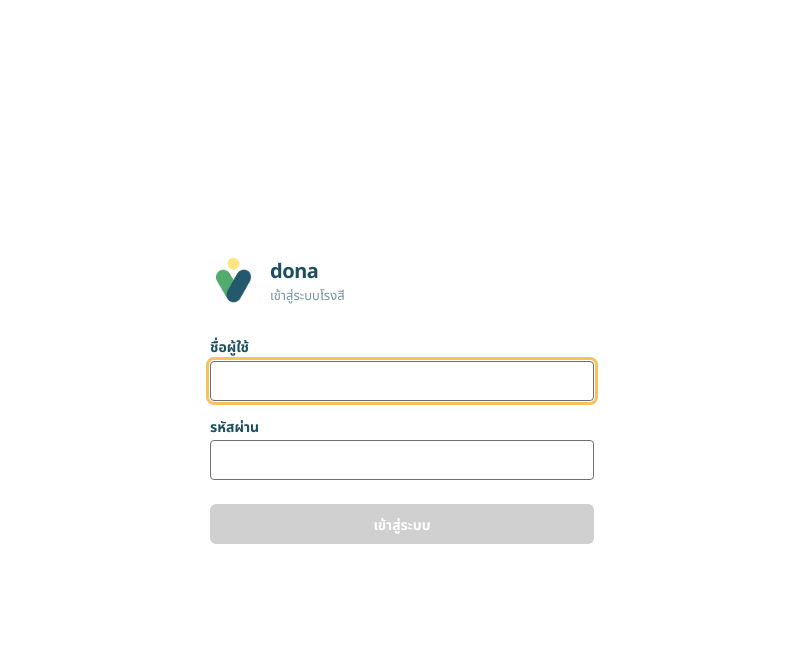
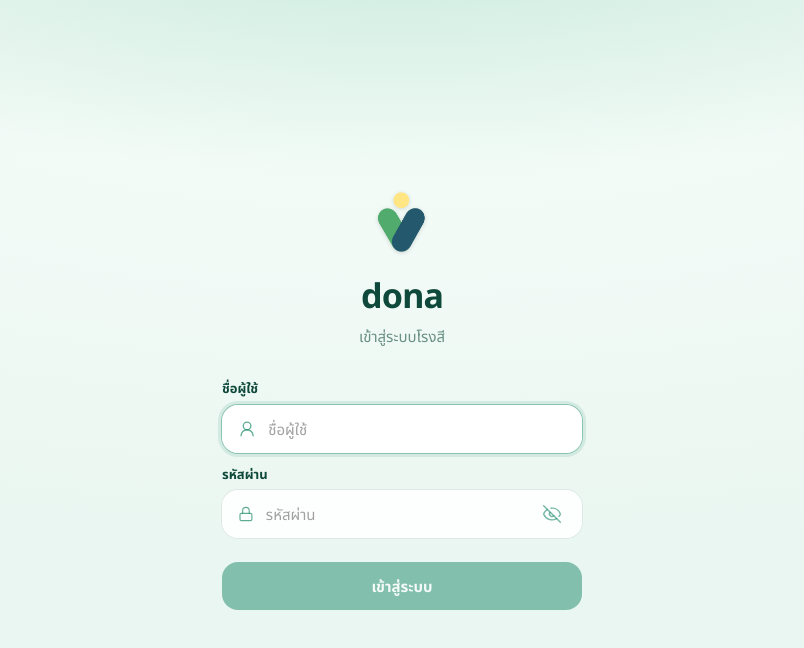
Before and after one commit to aphsx/refactor-dona, a Next.js app: page / in a window 1280 px wide. Shown: the top 648 px of the page, without its empty margins (238-1042 px from the left). Built offline with nearby package versions, Linux system fonts and the light colour scheme.

Commit message:
Enhance login screen UI and functionality. Update styles for improved visual appeal, including a new background gradient and input field designs. Implement password visibility toggle and refine error message display. Add animation for login form appearance to enhance user experience.

```diff
--- a/app/globals.css
+++ b/app/globals.css
@@ -30,18 +30,50 @@ body {
   font-family: var(--font-noto), var(--font-thai), "Noto Sans Thai", "Noto Sans", sans-serif;
 }
 
+:focus,
 :focus-visible {
-  outline: 3px solid #f4c35d;
-  outline-offset: 1px;
+  outline: none;
 }
 
 button,
 input,
-select {
+select,
+textarea {
   font-family: inherit;
+}
+
+/* Chrome/Safari autofill paints a yellow wash over inputs */
+input:-webkit-autofill,
+input:-webkit-autofill:hover,
+input:-webkit-autofill:focus,
+textarea:-webkit-autofill,
+textarea:-webkit-autofill:hover,
+textarea:-webkit-autofill:focus,
+select:-webkit-autofill,
+select:-webkit-autofill:hover,
+select:-webkit-autofill:focus {
+  -webkit-text-fill-color: #1d4f60;
+  caret-color: #1d4f60;
+  transition: background-color 99999s ease-in-out 0s;
+  box-shadow: 0 0 0 1000px #ffffff inset;
 }
 
 .maplibregl-map,
 .maplibregl-ctrl {
   font-family: inherit;
 }
+
+@keyframes login-rise {
+  from {
+    opacity: 0;
+    transform: translateY(10px);
+  }
+  to {
+    opacity: 1;
+    transform: translateY(0);
+  }
+}
+
+.login-rise {
+  animation: login-rise 420ms ease-out;
+}
--- a/components/login-screen.tsx
+++ b/components/login-screen.tsx
@@ -1,19 +1,37 @@
 "use client";
 
 import { useState } from "react";
+import { Eye, EyeOff, Lock, UserRound } from "lucide-react";
 import { apiLogin, apiMessage, clearAuthSession, type AuthSession } from "@/lib/api";
-import { inputClass } from "@/components/ui";
+
+const brandDark = "#0F493B";
+const brandPrimary = "#1D8A6A";
 
 export function LoginScreen({ onSuccess }: { onSuccess: (session: AuthSession) => void }) {
   const [username, setUsername] = useState("");
   const [password, setPassword] = useState("");
+  const [passwordHidden, setPasswordHidden] = useState(true);
   const [error, setError] = useState("");
   const [busy, setBusy] = useState(false);
 
   return (
-    <div className="flex h-full min-h-0 items-center justify-center bg-white px-6">
+    <div
+      className="relative flex h-full min-h-0 items-center justify-center overflow-y-auto px-6 py-10"
+      style={{
+        background:
+          "radial-gradient(120% 80% at 50% -10%, #d9f3e8 0%, #F3FBF7 42%, #eaf6f1 100%)",
+      }}
+    >
+      <div
+        aria-hidden
+        className="pointer-events-none absolute inset-x-0 top-0 h-40 opacity-40"
+        style={{
+          background: "linear-gradient(180deg, rgba(29,138,106,0.14), transparent)",
+        }}
+      />
+
       <form
-        className="w-full max-w-sm"
+        className="login-rise relative w-full max-w-[360px]"
         onSubmit={(event) => {
           event.preventDefault();
           void (async () => {
@@ -35,44 +53,87 @@ export function LoginScreen({ onSuccess }: { onSuccess: (session: AuthSession) =
           })();
         }}
       >
-        <div className="mb-8 flex items-center gap-3">
-          <img src="/dona-logo.png" alt="Dona" className="h-12 w-12 object-contain" />
-          <div>
-            <div className="text-[20px] font-bold tracking-tight">dona</div>
-            <div className="text-[13px] text-ink/60">เข้าสู่ระบบโรงสี</div>
+        <div className="mb-8 text-center">
+          <img
+            src="/dona-logo.png"
+            alt="dona"
+            className="mx-auto h-16 w-16 object-contain drop-shadow-sm"
+          />
+          <div
+            className="mt-4 text-[34px] font-bold tracking-tight"
+            style={{ color: brandDark }}
+          >
+            dona
           </div>
+          <p className="mt-1 text-[15px]" style={{ color: `${brandDark}99` }}>
+            เข้าสู่ระบบโรงสี
+          </p>
         </div>
 
-        <label className="block text-[14px] font-bold leading-[1.4]">
+        <div className="space-y-3">
+          <label className="block">
+            <span className="mb-1.5 block text-[13px] font-semibold" style={{ color: brandDark }}>
               ชื่อผู้ใช้
+            </span>
+            <span className="flex items-center gap-3 rounded-2xl bg-white/90 px-4 ring-1 ring-black/5 backdrop-blur-sm transition-[box-shadow,ring-color] focus-within:ring-[#1D8A6A]/40 focus-within:shadow-[0_0_0_4px_rgba(29,138,106,0.12)]">
+              <UserRound size={20} strokeWidth={1.75} style={{ color: `${brandPrimary}B3` }} />
               <input
                 autoFocus
                 autoComplete="username"
                 value={username}
                 onChange={(event) => setUsername(event.target.value)}
-            className={`${inputClass} mt-1`}
+                placeholder="ชื่อผู้ใช้"
+                className="h-12 w-full bg-transparent text-[15px] outline-none placeholder:text-neutral-400"
               />
+            </span>
           </label>
 
-        <label className="mt-4 block text-[14px] font-bold leading-[1.4]">
+          <label className="block">
+            <span className="mb-1.5 block text-[13px] font-semibold" style={{ color: brandDark }}>
               รหัสผ่าน
+            </span>
+            <span className="flex items-center gap-3 rounded-2xl bg-white/90 px-4 ring-1 ring-black/5 backdrop-blur-sm transition-[box-shadow,ring-color] focus-within:ring-[#1D8A6A]/40 focus-within:shadow-[0_0_0_4px_rgba(29,138,106,0.12)]">
+              <Lock size={20} strokeWidth={1.75} style={{ color: `${brandPrimary}B3` }} />
               <input
-            type="password"
+                type={passwordHidden ? "password" : "text"}
                 autoComplete="current-password"
                 value={password}
                 onChange={(event) => setPassword(event.target.value)}
-            className={`${inputClass} mt-1`}
+                placeholder="รหัสผ่าน"
+                className="h-12 w-full bg-transparent text-[15px] outline-none placeholder:text-neutral-400"
               />
+              <button
+                type="button"
+                onClick={() => setPasswordHidden((current) => !current)}
+                className="shrink-0 p-1"
+                aria-label={passwordHidden ? "แสดงรหัสผ่าน" : "ซ่อนรหัสผ่าน"}
+                style={{ color: `${brandPrimary}99` }}
+              >
+                {passwordHidden ? (
+                  <EyeOff size={20} strokeWidth={1.75} />
+                ) : (
+                  <Eye size={20} strokeWidth={1.75} />
+                )}
+              </button>
+            </span>
           </label>
+        </div>
 
-        {error && <p className="mt-4 text-[13px] text-danger">{error}</p>}
+        {error && (
+          <p className="mt-4 text-center text-[13px] font-semibold text-red-500">{error}</p>
+        )}
 
         <button
           type="submit"
           disabled={busy || !username.trim() || !password}
-          className="mt-6 inline-flex h-10 w-full items-center justify-center rounded-[6px] bg-brand text-[14px] font-bold text-white disabled:bg-[#D0D0D0]"
+          className="mt-6 inline-flex h-12 w-full items-center justify-center rounded-2xl text-[15px] font-bold text-white transition-[transform,opacity,background-color] active:scale-[0.99] disabled:opacity-50"
+          style={{ backgroundColor: brandPrimary }}
         >
-          {busy ? "กำลังเข้าสู่ระบบ…" : "เข้าสู่ระบบ"}
+          {busy ? (
+            <span className="inline-block h-5 w-5 animate-spin rounded-full border-2 border-white border-t-transparent" />
+          ) : (
+            "เข้าสู่ระบบ"
+          )}
         </button>
       </form>
     </div>
```
Lines whose indentation alone changed are shown as unchanged.
